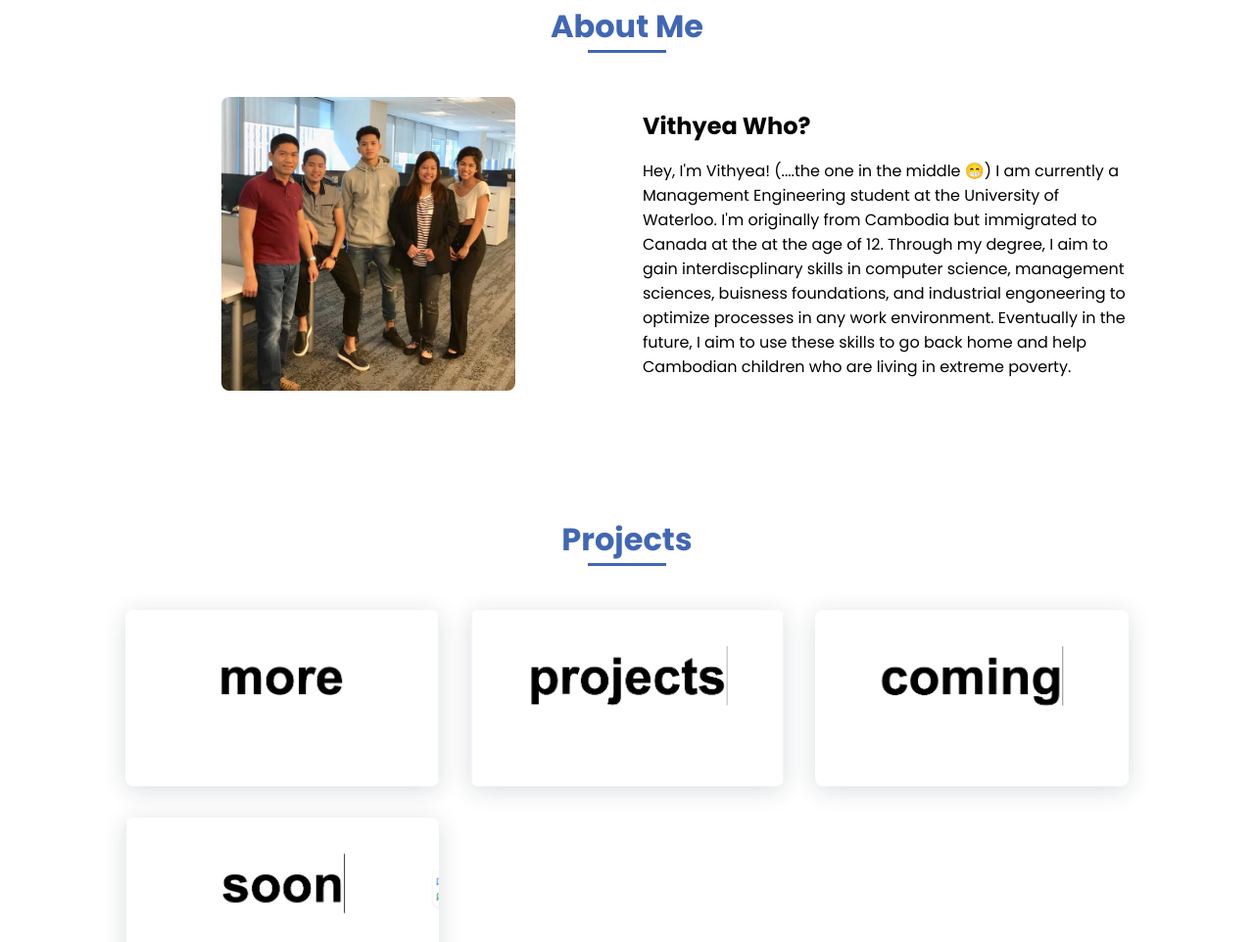
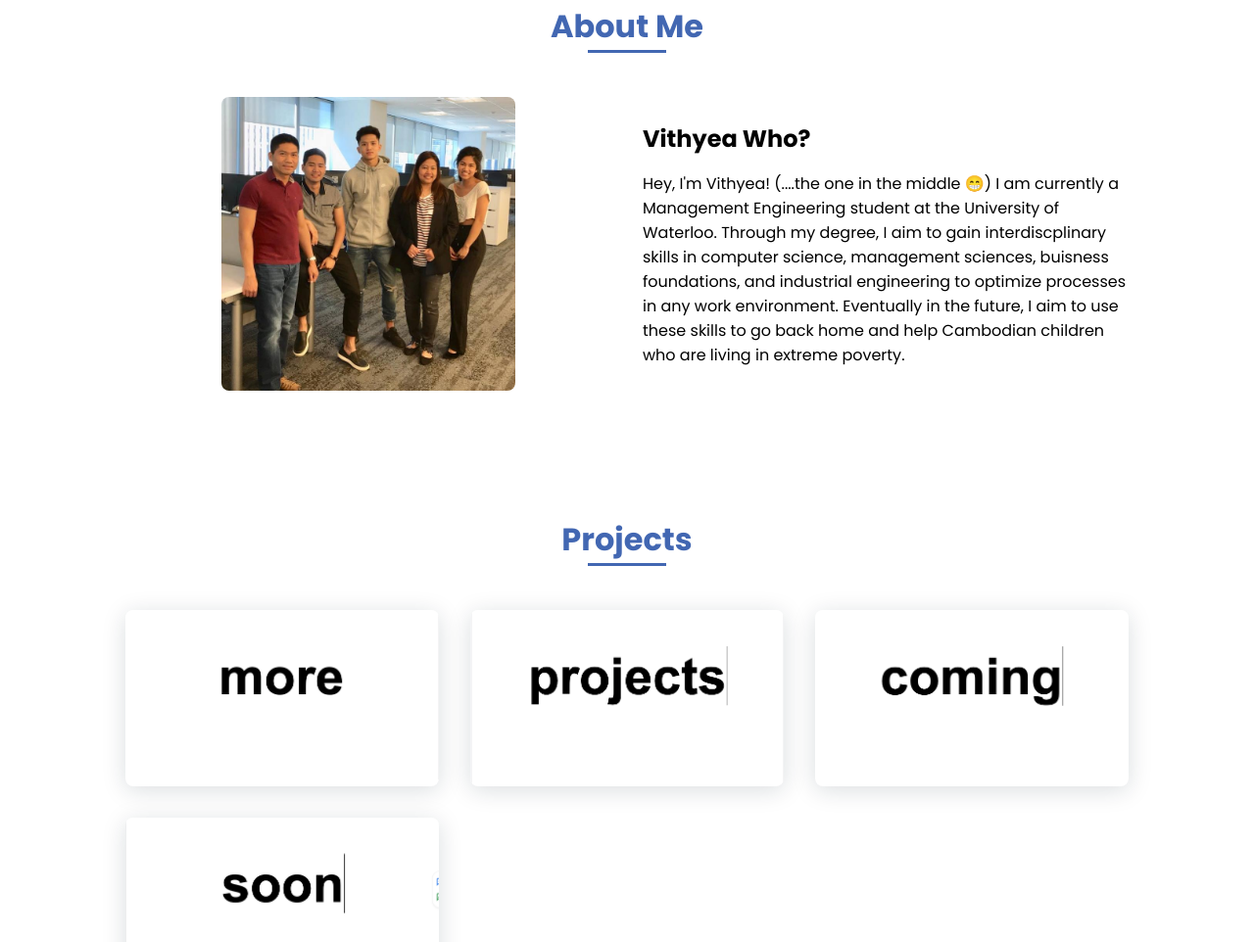
Before and after one commit to vithyeakim/vithyeakim.github.io, a plain HTML site: page index.html in a window 1280 px wide. Shown: the part 877-1839 px from the top of the page at 98% size. Drawn offline with nearby package versions, Linux system fonts and the light colour scheme.

Commit message:
Update index.html

```diff
--- a/index.html
+++ b/index.html
@@ -73,10 +73,9 @@
                     <h2 class="about__subtitle">Vithyea Who?</h2>
                     <p class="about__text"> Hey, I'm Vithyea! (....the one in the middle &#128513;)
 
-                        I am currently a Management Engineering student at the University of Waterloo. I'm originally
-                        from Cambodia but immigrated to Canada at the at the age of 12. Through
+                        I am currently a Management Engineering student at the University of Waterloo. Through
                         my degree, I aim to gain interdiscplinary skills in computer science, management sciences,
-                        buisness foundations, and industrial engoneering to optimize processes in any work environment.
+                        buisness foundations, and industrial engineering to optimize processes in any work environment.
                         Eventually in the future, I aim to use these skills to go back home and help Cambodian children
                         who are living in extreme poverty.
 
```
